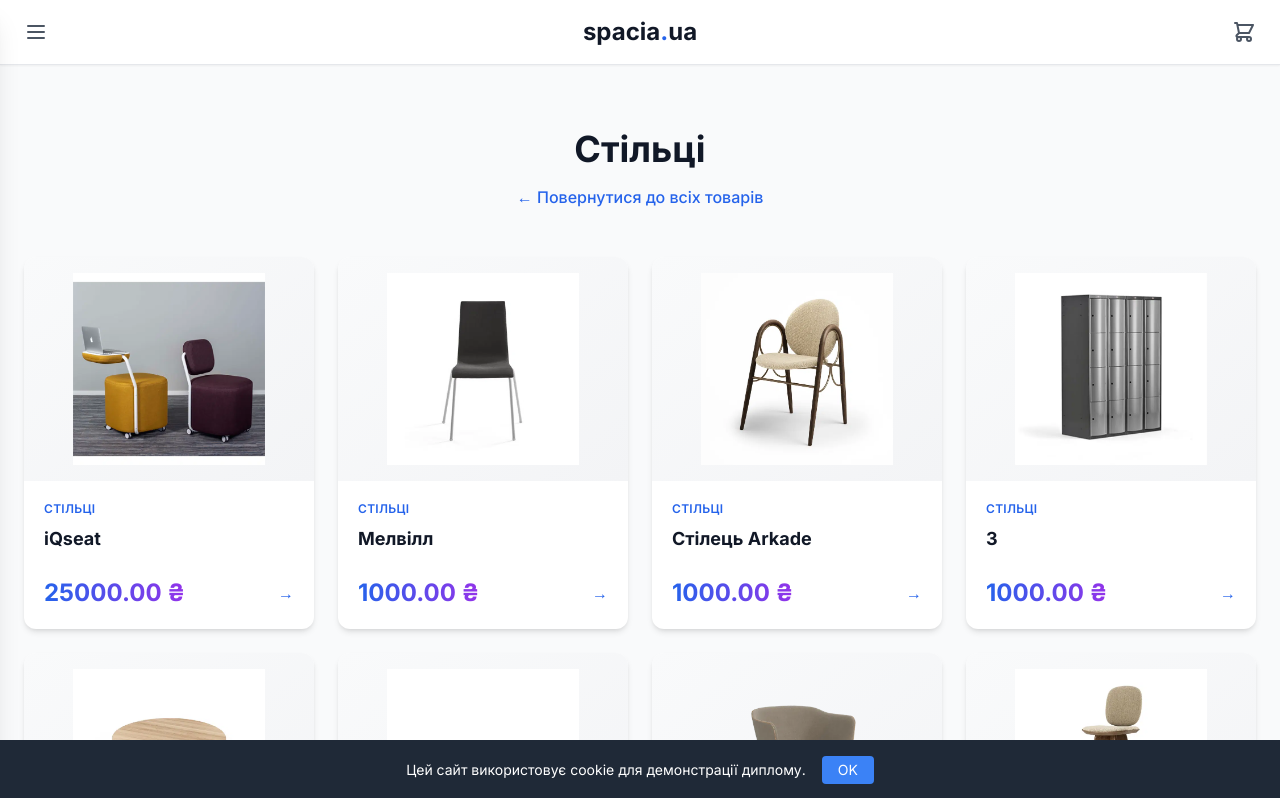
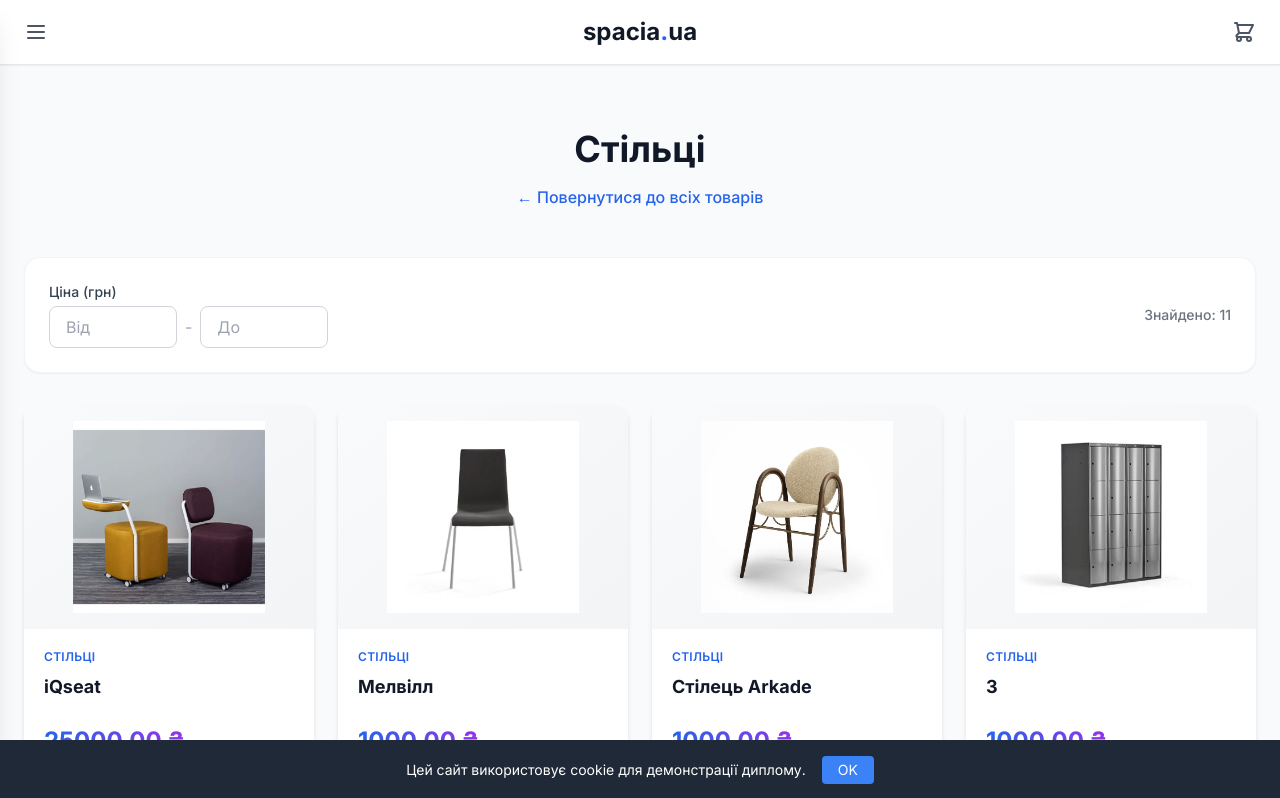
Before and after one commit to antonlashchenko/diploma-showcase, a Next.js app: page /category/chairs in a window 1280 px wide. Shown: the top 798 px of the page. Built offline with nearby package versions, Linux system fonts and the light colour scheme.

Commit message:
okay let's go

```diff
--- a/app/category/[slug]/page.js
+++ b/app/category/[slug]/page.js
@@ -3,6 +3,7 @@ import { getCategoryBySlug, categorySlugs } from '@/lib/data';
 import Header from '@/components/Header';
 import PromoBanner from '@/components/PromoBanner';
 import ProductCard from '@/components/ProductCard';
+import ProductFilter from '@/components/ProductFilter';
 import Link from 'next/link';
 import { notFound } from 'next/navigation';
 
@@ -39,23 +40,11 @@ export default async function CategoryPage({ params }) {
                     </Link>
                 </div>
 
-                {products.length === 0 ? (
-                    <div className="text-center py-10">
-                        <p className="text-gray-600 text-lg">В цій категорії поки немає товарів.</p>
-                        <Link
-                            href="/"
-                            className="mt-4 inline-block bg-blue-600 text-white px-6 py-2 rounded-lg hover:bg-blue-700 transition"
-                        >
-                            Переглянути інші товари
-                        </Link>
-                    </div>
-                ) : (
-                    <div className="grid grid-cols-1 sm:grid-cols-2 lg:grid-cols-4 gap-6">
-                        {products.map((product) => (
-                            <ProductCard key={product.id} product={product} />
-                        ))}
-                    </div>
-                )}
+                <ProductFilter
+                    initialProducts={products}
+                    showCategoryFilter={false}
+                    initialCategory={categoryName}
+                />
             </main>
 
             <PromoBanner />
--- /dev/null
+++ b/app/products/page.js
@@ -0,0 +1,29 @@
+import Header from '@/components/Header';
+import PromoBanner from '@/components/PromoBanner';
+import ProductFilter from '@/components/ProductFilter';
+import { getAllProducts } from '@/lib/data';
+
+export default function AllProductsPage() {
+    const products = getAllProducts();
+
+    return (
+        <>
+            <Header />
+
+            <main className="container mx-auto px-4 sm:px-6 py-16">
+                <div className="text-center mb-12">
+                    <h2 className="text-3xl md:text-4xl font-bold text-gray-900 mb-4">
+                        Всі товари
+                    </h2>
+                    <p className="text-gray-600 text-lg max-w-2xl mx-auto">
+                        Перегляньте наш повний каталог меблів та знайдіть ідеальне рішення для вашого простору.
+                    </p>
+                </div>
+
+                <ProductFilter initialProducts={products} showCategoryFilter={true} />
+            </main>
+
+            <PromoBanner />
+        </>
+    );
+}
--- a/components/HeroSection.js
+++ b/components/HeroSection.js
@@ -25,16 +25,16 @@ export default function HeroSection() {
           </p>
           <div className="flex flex-wrap gap-4">
             <Link
-              href="#featured"
+              href="#categories"
               className="bg-gradient-to-r from-cyan-500 to-blue-600 hover:from-cyan-600 hover:to-blue-700 text-white px-8 py-4 rounded-lg font-semibold text-lg transition-all duration-300 shadow-lg hover:shadow-xl hover:scale-105"
             >
-              Переглянути каталог
+              Категорії
             </Link>
             <Link
-              href="#categories"
+              href="/products"
               className="bg-white/10 backdrop-blur-md hover:bg-white/20 text-white px-8 py-4 rounded-lg font-semibold text-lg transition-all duration-300 border border-white/30"
             >
-              Категорії
+              Всі товари
             </Link>
           </div>
         </div>
--- /dev/null
+++ b/components/ProductFilter.js
@@ -0,0 +1,124 @@
+"use client";
+
+import { useState, useEffect } from 'react';
+import ProductCard from './ProductCard';
+import { getCategories } from '@/lib/data';
+
+export default function ProductFilter({ initialProducts, showCategoryFilter = true, initialCategory = '' }) {
+    const [products, setProducts] = useState(initialProducts);
+    const [filteredProducts, setFilteredProducts] = useState(initialProducts);
+
+    // Filter states
+    const [selectedCategory, setSelectedCategory] = useState(initialCategory);
+    const [priceRange, setPriceRange] = useState({ min: '', max: '' });
+
+    // Categories for dropdown
+    const [categories, setCategories] = useState([]);
+
+    useEffect(() => {
+        if (showCategoryFilter) {
+            setCategories(getCategories());
+        }
+    }, [showCategoryFilter]);
+
+    useEffect(() => {
+        let result = initialProducts;
+
+        // Apply Category Filter
+        if (showCategoryFilter && selectedCategory) {
+            result = result.filter(p => p.category === selectedCategory);
+        }
+
+        // Apply Price Filter
+        if (priceRange.min !== '') {
+            result = result.filter(p => p.price >= Number(priceRange.min));
+        }
+        if (priceRange.max !== '') {
+            result = result.filter(p => p.price <= Number(priceRange.max));
+        }
+
+        setFilteredProducts(result);
+    }, [selectedCategory, priceRange, initialProducts, showCategoryFilter]);
+
+    return (
+        <div>
+            {/* Filter Bar */}
+            <div className="bg-white p-6 rounded-2xl shadow-sm border border-gray-100 mb-8">
+                <div className="flex flex-col md:flex-row gap-6 items-end md:items-center justify-between">
+
+                    <div className="flex flex-col md:flex-row gap-6 flex-grow">
+                        {/* Category Dropdown */}
+                        {showCategoryFilter && (
+                            <div className="w-full md:w-64">
+                                <label className="block text-sm font-medium text-gray-700 mb-1">
+                                    Категорія
+                                </label>
+                                <select
+                                    value={selectedCategory}
+                                    onChange={(e) => setSelectedCategory(e.target.value)}
+                                    className="w-full px-4 py-2 border border-gray-300 rounded-lg focus:ring-2 focus:ring-blue-500 focus:border-blue-500 outline-none transition-all"
+                                >
+                                    <option value="">Всі категорії</option>
+                                    {categories.map(cat => (
+                                        <option key={cat} value={cat}>{cat}</option>
+                                    ))}
+                                </select>
+                            </div>
+                        )}
+
+                        {/* Price Range */}
+                        <div className="flex-grow">
+                            <label className="block text-sm font-medium text-gray-700 mb-1">
+                                Ціна (грн)
+                            </label>
+                            <div className="flex items-center gap-2">
+                                <input
+                                    type="number"
+                                    placeholder="Від"
+                                    value={priceRange.min}
+                                    onChange={(e) => setPriceRange({ ...priceRange, min: e.target.value })}
+                                    className="w-full md:w-32 px-4 py-2 border border-gray-300 rounded-lg focus:ring-2 focus:ring-blue-500 focus:border-blue-500 outline-none transition-all"
+                                />
+                                <span className="text-gray-400">-</span>
+                                <input
+                                    type="number"
+                                    placeholder="До"
+                                    value={priceRange.max}
+                                    onChange={(e) => setPriceRange({ ...priceRange, max: e.target.value })}
+                                    className="w-full md:w-32 px-4 py-2 border border-gray-300 rounded-lg focus:ring-2 focus:ring-blue-500 focus:border-blue-500 outline-none transition-all"
+                                />
+                            </div>
+                        </div>
+                    </div>
+
+                    {/* Results Count */}
+                    <div className="text-gray-500 text-sm font-medium">
+                        Знайдено: {filteredProducts.length}
+                    </div>
+                </div>
+            </div>
+
+            {/* Product Grid */}
+            {filteredProducts.length === 0 ? (
+                <div className="text-center py-20 bg-gray-50 rounded-2xl">
+                    <p className="text-gray-500 text-lg">Товарів за вибраними критеріями не знайдено.</p>
+                    <button
+                        onClick={() => {
+                            setSelectedCategory('');
+                            setPriceRange({ min: '', max: '' });
+                        }}
+                        className="mt-4 text-blue-600 hover:text-blue-700 font-medium"
+                    >
+                        Скинути фільтри
+                    </button>
+                </div>
+            ) : (
+                <div className="grid grid-cols-1 sm:grid-cols-2 lg:grid-cols-4 gap-6">
+                    {filteredProducts.map((product) => (
+                        <ProductCard key={product.id} product={product} />
+                    ))}
+                </div>
+            )}
+        </div>
+    );
+}
```
